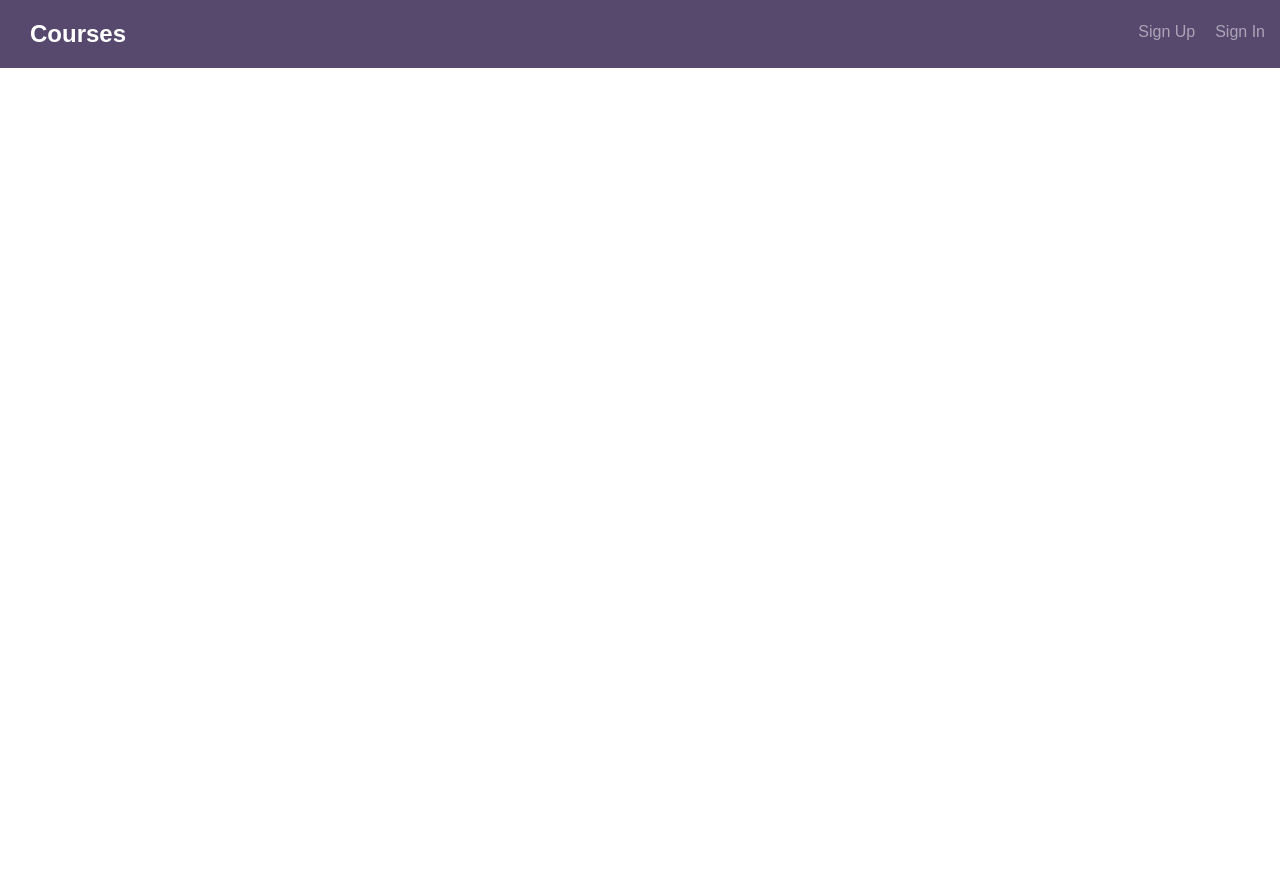
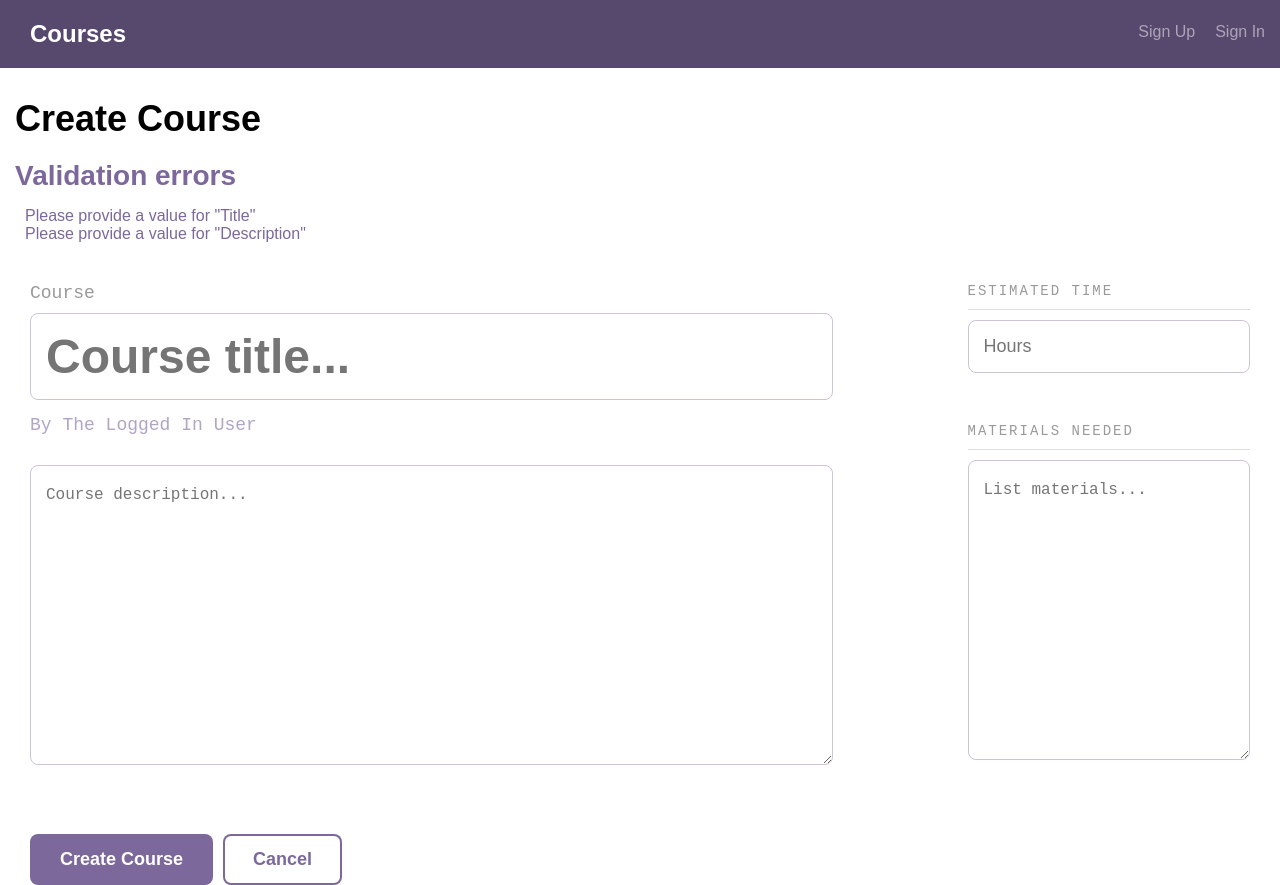
Before and after one commit to mjparty88/school-database-frontend, a React (Create React App) app in the folder client/: page /create-course in a window 1280 px wide. Before the commit the page ends 800 px from the top, so only its background shows below. Built offline with nearby package versions, Linux system fonts and the light colour scheme; no server answers.

Commit message:
Created the CreateCourses wireframe

```diff
--- a/client/src/App.js
+++ b/client/src/App.js
@@ -9,6 +9,7 @@
 import CourseDetails from './components/CourseDetails';
 import Error from './components/Error'
 import SignIn from './components/SignIn'
+import CreateCourse from './components/CreateCourse'
 
 
 
@@ -34,11 +35,11 @@
           <Route path="/sign-up" />
           <Route path="/sign-in" component={SignIn}/>
           <Route path="/course-detail" component={CourseDetails} />
-          <Route path="/create-course" />
+          <Route path="/create-course" component={CreateCourse}/>
           <Route path="/update-course" />
           <Route path="/error" component={Error}/>
           <Route path="/forbidden" component={Error}/>
-          <Route path="/notfound" component={Error}/>
+          <Route component={Error}/>
         </Switch>
       </div>
     </Router>
--- /dev/null
+++ b/client/src/components/CreateCourse.js
@@ -0,0 +1,60 @@
+import React from 'react'
+
+export default function CreateCourse() {
+
+  return (
+      <div class="bounds course-detail">
+        <h1>Create Course</h1>
+        <div>
+          <div>
+            <h2 class="validation--errors--label">Validation errors</h2>
+            <div class="validation-errors">
+              <ul>
+                <li>Please provide a value for "Title"</li>
+                <li>Please provide a value for "Description"</li>
+              </ul>
+            </div>
+          </div>
+          <form>
+            <div class="grid-66">
+              <div class="course--header">
+                <h4 class="course--label">Course</h4>
+                <div>
+                  <input id="title" name="title" type="text" class="input-title course--title--input" placeholder="Course title..."></input>
+                </div>
+                <p>By The Logged In User</p>
+              </div>
+              <div class="course--description">
+                <div>
+                  <textarea id="description" name="description" class placeholder="Course description..."></textarea>
+                </div>
+              </div>
+            </div>
+            <div class="grid-25 grid-right">
+              <div class="course--stats">
+                <ul class="course--stats--list">
+                  <li class="course--stats--list--items">
+                    <h4>Estimated Time</h4>
+                    <div>
+                      <input id="estimatedTime" name="estimatedTime" type="text" class="course--time--input" placeholder="Hours"></input>
+                    </div>
+                  </li>
+                  <li class="course--stats--list--items">
+                    <h4>Materials Needed</h4>
+                    <div>
+                      <textarea id="materialsNeeded" name="materialsNeeded" class placeholder="List materials..."></textarea>
+                    </div>
+                  </li>
+                </ul>
+              </div>
+            </div>
+            <div class="grid-100 pad=bottom">
+              <button class="button" type="submit">Create Course</button>
+              <button class="button button-secondary" onclick="event.preventDefault(); location.href='index.html'">Cancel</button>
+            </div>
+          </form>
+        </div>
+      </div>
+  )
+
+}
```
